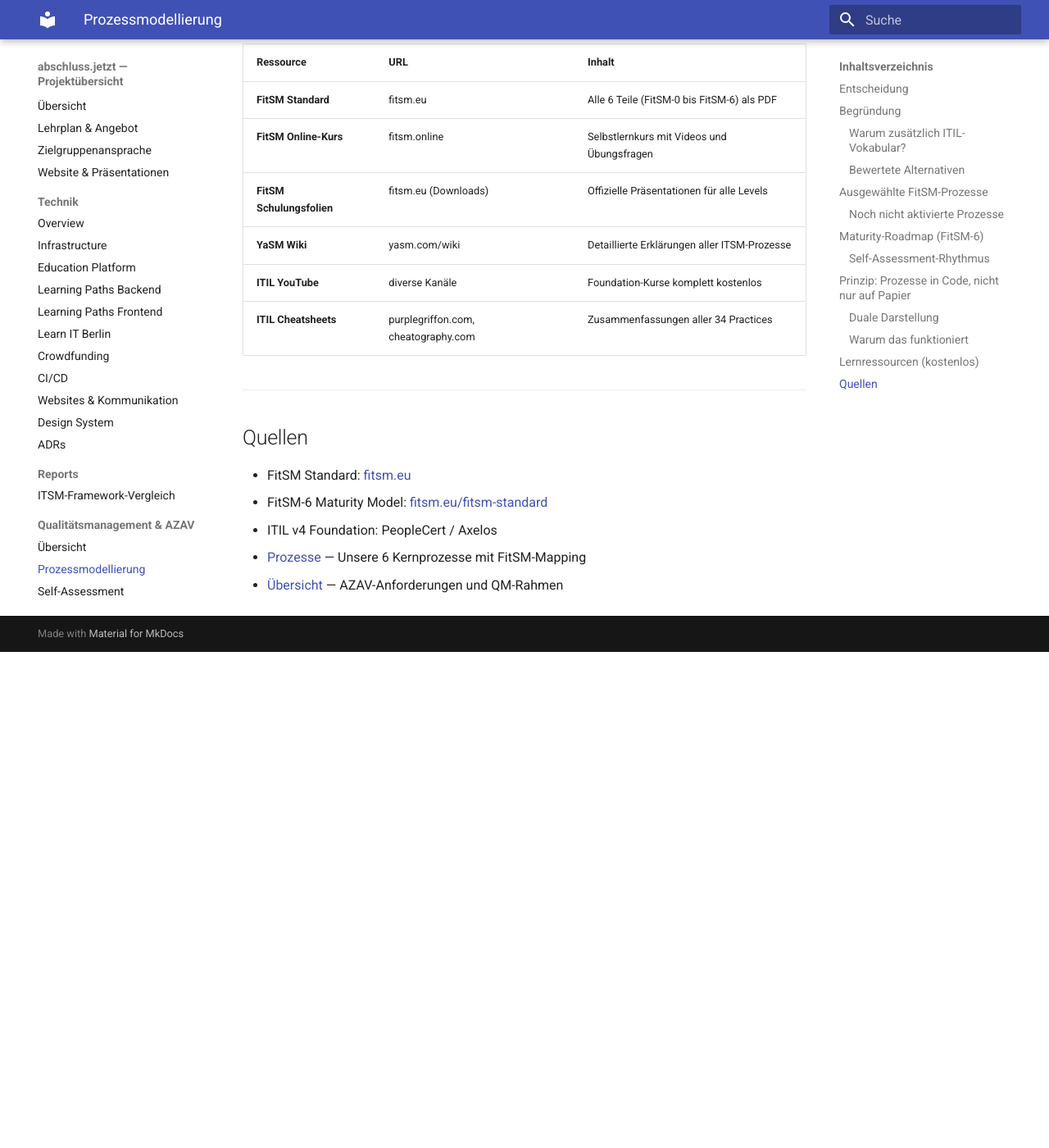
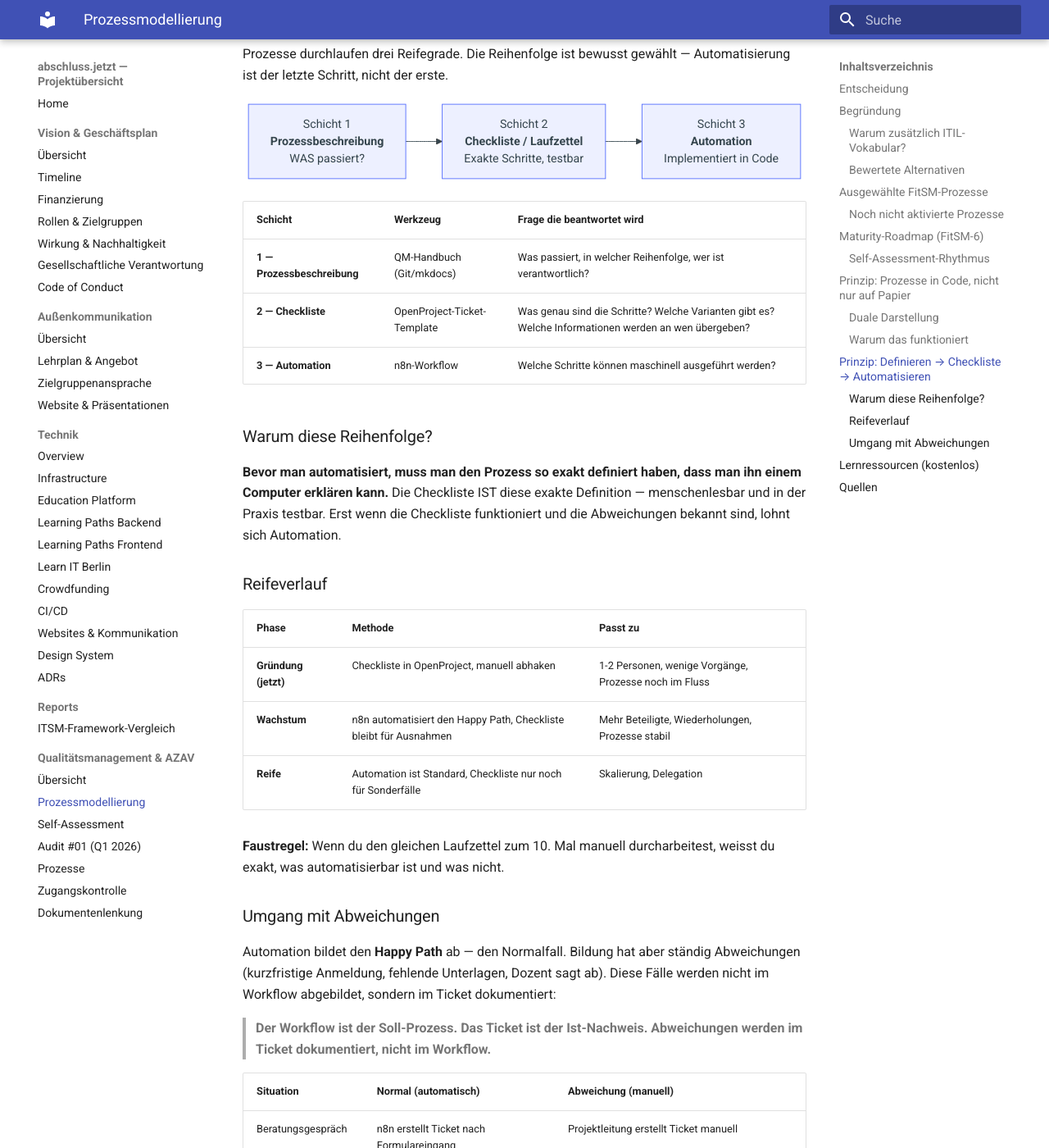
Before and after one commit to bodo/code-community, an MkDocs documentation site: the page built from docs/qm/prozessmodellierung.md, in a window 1280 px wide and 1400 px high, scrolled down 5038 px. Shown: the whole window at 82% size. Built offline with MkDocs 1.6.1 and Material for MkDocs 9.7.7, drawn with Linux system fonts in a browser that asks for light colours; before the commit the page ends 5833 px from its top, so only the background shows below that; some of the changed text lies outside the part shown.

Commit message:
Add process maturity principle: define → checklist → automate
Three-layer model: process description (QM handbook) → checklist
(OpenProject ticket templates) → automation (n8n workflows).
Includes deviation handling pattern and growth roadmap.

````diff
--- a/docs/qm/prozessmodellierung.md
+++ b/docs/qm/prozessmodellierung.md
@@ -120,6 +120,51 @@ flowchart LR
 
 ---
 
+## Prinzip: Definieren → Checkliste → Automatisieren
+
+Prozesse durchlaufen drei Reifegrade. Die Reihenfolge ist bewusst gewählt — Automatisierung ist der letzte Schritt, nicht der erste.
+
+```mermaid
+flowchart LR
+    S1["Schicht 1<br><b>Prozessbeschreibung</b><br>WAS passiert?"] --> S2["Schicht 2<br><b>Checkliste / Laufzettel</b><br>Exakte Schritte, testbar"] --> S3["Schicht 3<br><b>Automation</b><br>Implementiert in Code"]
+```
+
+| Schicht | Werkzeug | Frage die beantwortet wird |
+| --- | --- | --- |
+| **1 — Prozessbeschreibung** | QM-Handbuch (Git/mkdocs) | Was passiert, in welcher Reihenfolge, wer ist verantwortlich? |
+| **2 — Checkliste** | OpenProject-Ticket-Template | Was genau sind die Schritte? Welche Varianten gibt es? Welche Informationen werden an wen übergeben? |
+| **3 — Automation** | n8n-Workflow | Welche Schritte können maschinell ausgeführt werden? |
+
+### Warum diese Reihenfolge?
+
+**Bevor man automatisiert, muss man den Prozess so exakt definiert haben, dass man ihn einem Computer erklären kann.** Die Checkliste IST diese exakte Definition — menschenlesbar und in der Praxis testbar. Erst wenn die Checkliste funktioniert und die Abweichungen bekannt sind, lohnt sich Automation.
+
+### Reifeverlauf
+
+| Phase | Methode | Passt zu |
+| --- | --- | --- |
+| **Gründung (jetzt)** | Checkliste in OpenProject, manuell abhaken | 1-2 Personen, wenige Vorgänge, Prozesse noch im Fluss |
+| **Wachstum** | n8n automatisiert den Happy Path, Checkliste bleibt für Ausnahmen | Mehr Beteiligte, Wiederholungen, Prozesse stabil |
+| **Reife** | Automation ist Standard, Checkliste nur noch für Sonderfälle | Skalierung, Delegation |
+
+**Faustregel:** Wenn du den gleichen Laufzettel zum 10. Mal manuell durcharbeitest, weisst du exakt, was automatisierbar ist und was nicht.
+
+### Umgang mit Abweichungen
+
+Automation bildet den **Happy Path** ab — den Normalfall. Bildung hat aber ständig Abweichungen (kurzfristige Anmeldung, fehlende Unterlagen, Dozent sagt ab). Diese Fälle werden nicht im Workflow abgebildet, sondern im Ticket dokumentiert:
+
+> **Der Workflow ist der Soll-Prozess. Das Ticket ist der Ist-Nachweis. Abweichungen werden im Ticket dokumentiert, nicht im Workflow.**
+
+| Situation | Normal (automatisch) | Abweichung (manuell) |
+| --- | --- | --- |
+| Beratungsgespräch | n8n erstellt Ticket nach Formulareingang | Projektleitung erstellt Ticket manuell |
+| Keycloak-Enrollment | n8n benachrichtigt IT-Admin | IT-Admin dokumentiert im Ticket: "Manuell angelegt weil..." |
+| Willkommens-Mail | n8n sendet automatisch | Ticket-Kommentar: "Kein E-Mail, Info telefonisch" |
+
+Für den AZAV-Auditor: Er will nicht sehen, dass nie etwas schiefgeht. Er will sehen, dass Abweichungen **erkannt, dokumentiert und bei Bedarf als CAPA behandelt** werden.
+
+---
+
 ## Lernressourcen (kostenlos)
 
 | Ressource | URL | Inhalt |
````
